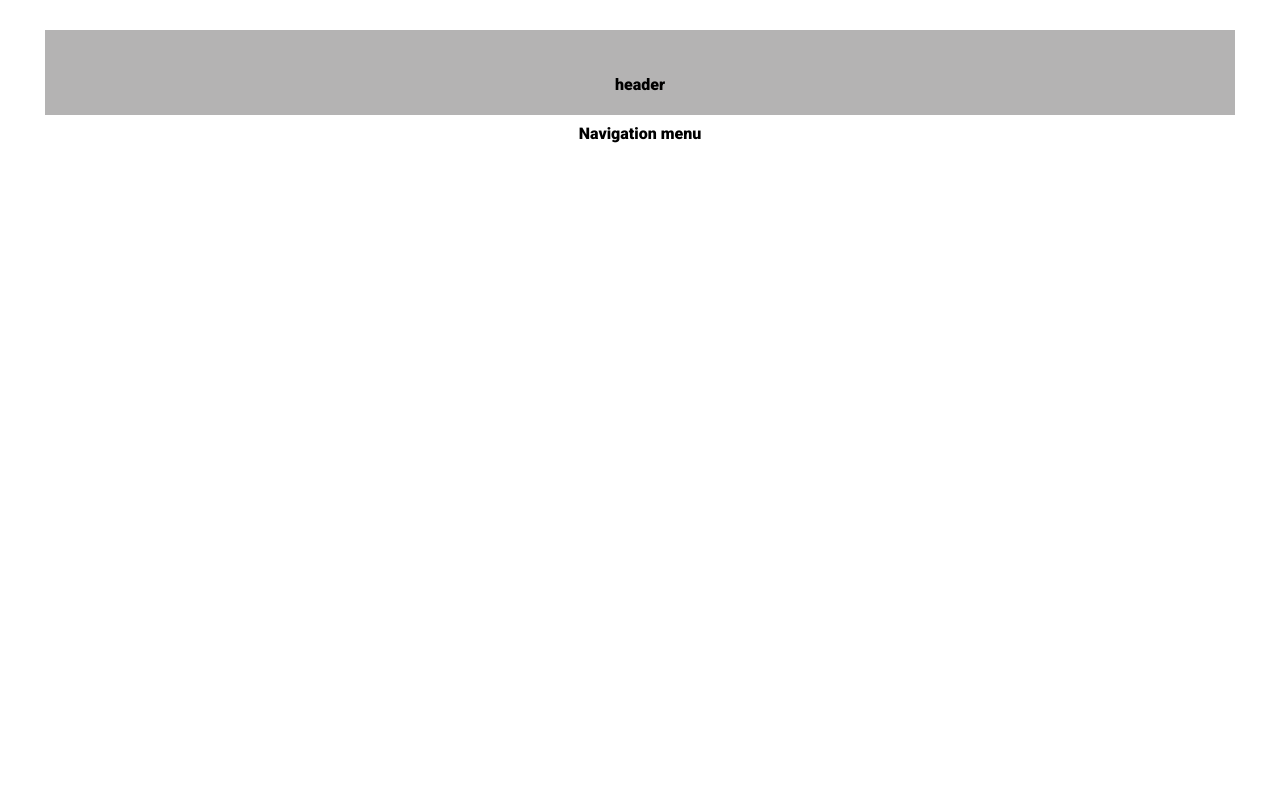
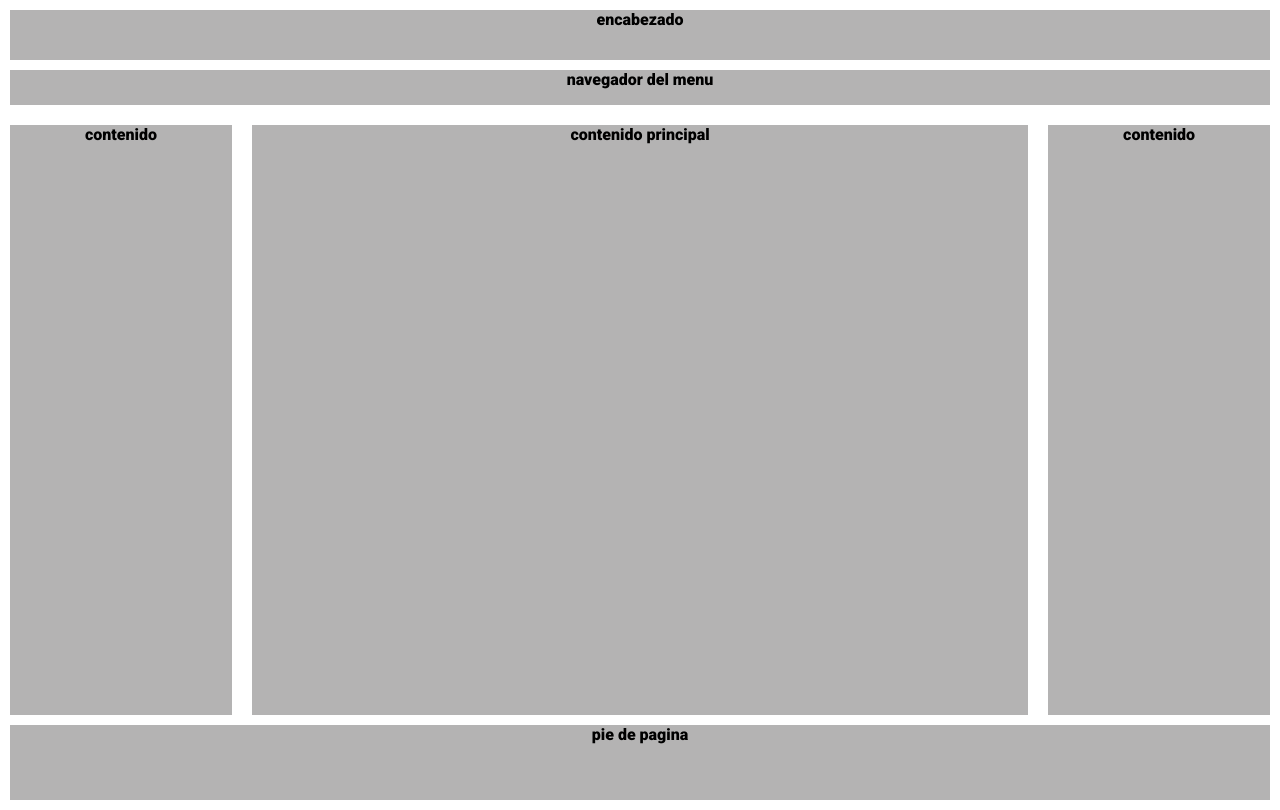
Before and after one commit to ooAlfonso/ejercicios_css, a plain HTML site: page maquetado-1.html in a window 1280 px wide. Drawn offline with Linux system fonts and the light colour scheme.

Commit message:
maquetado ej_1

```diff
--- a/maquetado-1.css
+++ b/maquetado-1.css
@@ -1,24 +1,56 @@
 *{
     padding: 0px;
-    margin: 15px;
+    margin: 0px;
 }
-.container{
-    height: 45px;
+.head{
+    height: 50px;
     background-color: rgb(180, 179, 179);
-    padding: 20px;
+    margin: 10px;
+    text-align: center;
+    font-family: 'Roboto', sans-serif;
 }
-.header{
+.nav{
+    height: 35px;
+    background-color: rgb(180, 179, 179);
+    margin: 10px;
     font-family: 'Roboto', sans-serif;
     text-align: center;
-    margin: 25px;
-    flex-wrap: wrap;
+}
+div{
+    width: 100%;
+    background-color: white;
+    display: flex;
+    flex-direction: row;
+    justify-content: space-between;
 
 }
-.nav2{
+/* recordar dimencionar el div primero */
+
+.container{
+    height: 600px;
+    background-color: white;
+
+}
+.cnt1, .cnt2{
+    height: 590px;
+    width: 20%;
+    background-color: rgb(180, 179, 179);
+    margin: 10px;
     font-family: 'Roboto', sans-serif;
     text-align: center;
-    margin: 30px;
-
-
-
 }
+.main{
+    height: 590px;
+    width: 70%;
+    background-color: rgb(180, 179, 179);
+    margin: 10px;
+    font-family: 'Roboto', sans-serif;
+    text-align: center;
+}
+.foot{
+    height: 75px;
+    background-color: rgb(180, 179, 179);
+    margin: 10px;
+    text-align: center;
+    font-family: 'Roboto', sans-serif;
+}
--- a/maquetado-1.html
+++ b/maquetado-1.html
@@ -11,23 +11,26 @@
     </head>
 
     <body>
+        <header class="head">
+            encabezado
+        </header>
+        <nav class="nav">
+            navegador del menu
+        </nav>
         <div class="container">
-        <div class="header">
-            <p class="font">header</p>
+            <section class="cnt1">
+                contenido
+            </section>
+            <main class="main">
+                contenido principal
+            </main>
+            <section class="cnt2">
+                contenido
+            </section>
         </div>
-        <div class="container-2">
-            <div class="nav2">
-                <p class="font">Navigation menu</p>
-
-            </div>
-
-        </div>
-        <div></div>
-        <div></div>
-        <div></div>
-
-    </div>
-
+        <footer class="foot">
+            pie de pagina
+        </footer>
     </body>
 
 </html>
```
Lines whose indentation alone changed are shown as unchanged.
